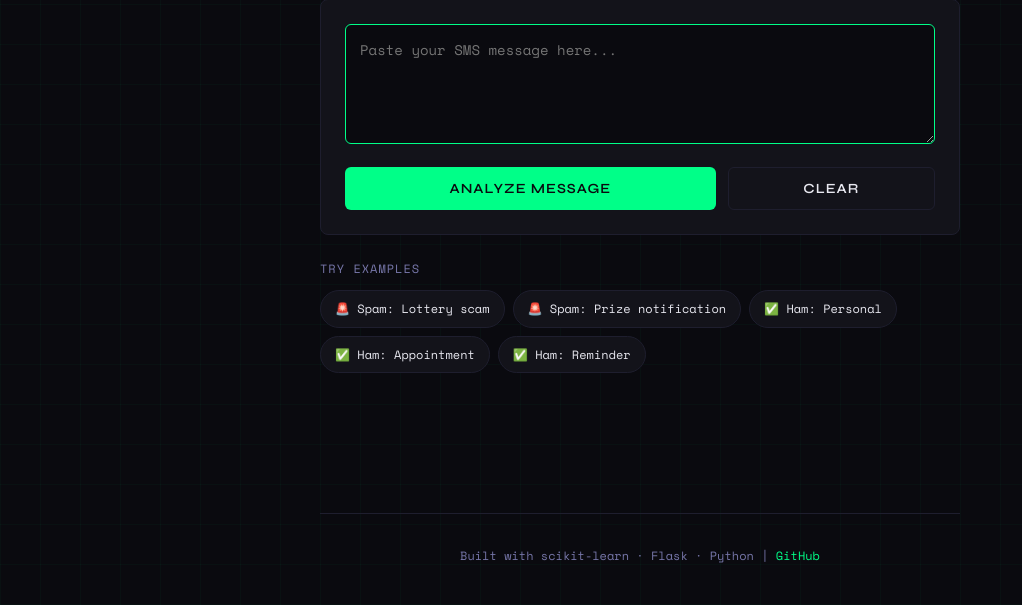
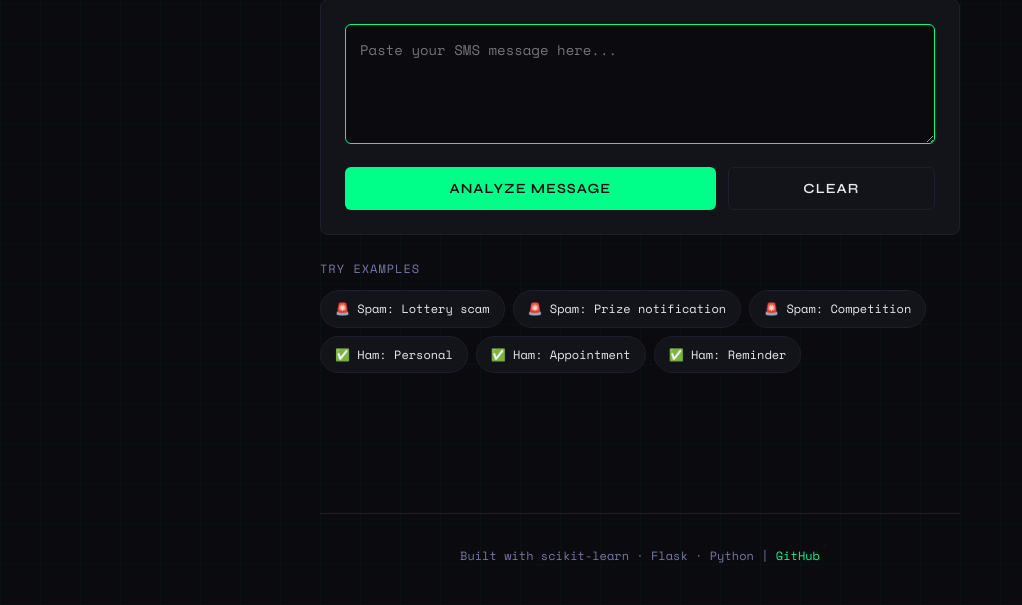
Before and after one commit to smitdighe/SpamShield, a Flask app: page / in a window 1280 px wide. Shown: the part 195-800 px from the top of the page, without its empty margins (0-1022 px from the left). Run offline with Flask 3, Linux system fonts and the light colour scheme; parts of the project's set-up code (start-up, migrations or seed data) failed here and were passed over.

Commit message:
fix: correct HTML syntax for spam message chip

```diff
--- a/templates/index.html
+++ b/templates/index.html
@@ -406,7 +406,7 @@
             <div class="chips">
                 <span class="chip spam" data-message="Congratulations! You've won a FREE £1000 voucher. Claim now at http://bit.ly/xxx">🚨 Spam: Lottery scam</span>
                 <span class="chip spam" data-message="WINNER!! As a valued network customer you have been selected to receivea £900 prize reward! To claim call 09061701461. Valid 12 hours only.">🚨 Spam: Prize notification</span>
-                <span class="chip spam" data-message="Free entry in 2 a wkly comp to win FA Cup final tkts 21st May 2005. Text FA to 87121 to receive entry question>🚨 Spam: Competition</span>
+                <span class="chip spam" data-message="Free entry in 2 a wkly comp to win FA Cup final tkts 21st May 2005. Text FA to 87121 to receive entry question">🚨 Spam: Competition</span>
                 <span class="chip ham" data-message="Hey! Are we still on for coffee tomorrow at 3?">✅ Ham: Personal</span>
                 <span class="chip ham" data-message="Your appointment is confirmed for March 15th at 2:00 PM">✅ Ham: Appointment</span>
                 <span class="chip ham" data-message="Don't forget to submit the project report by Friday!">✅ Ham: Reminder</span>
```
